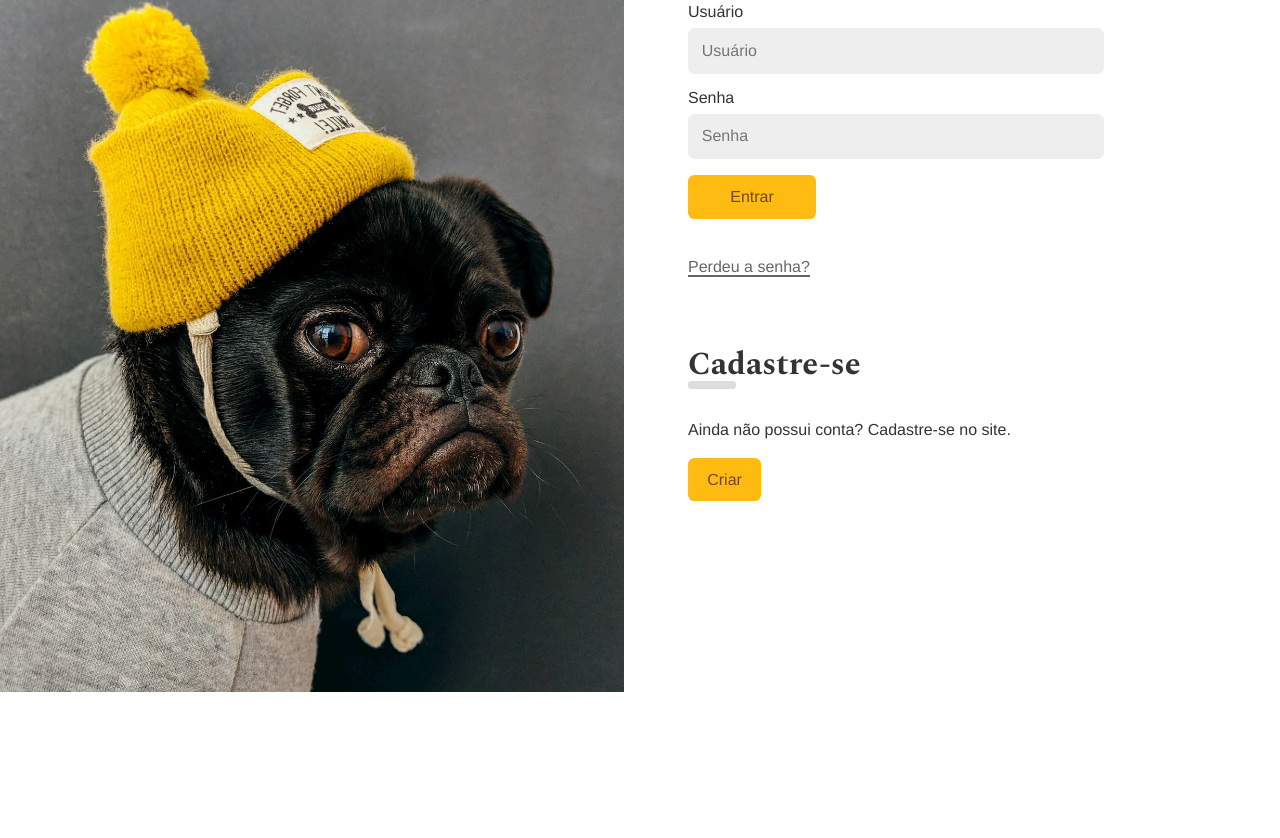
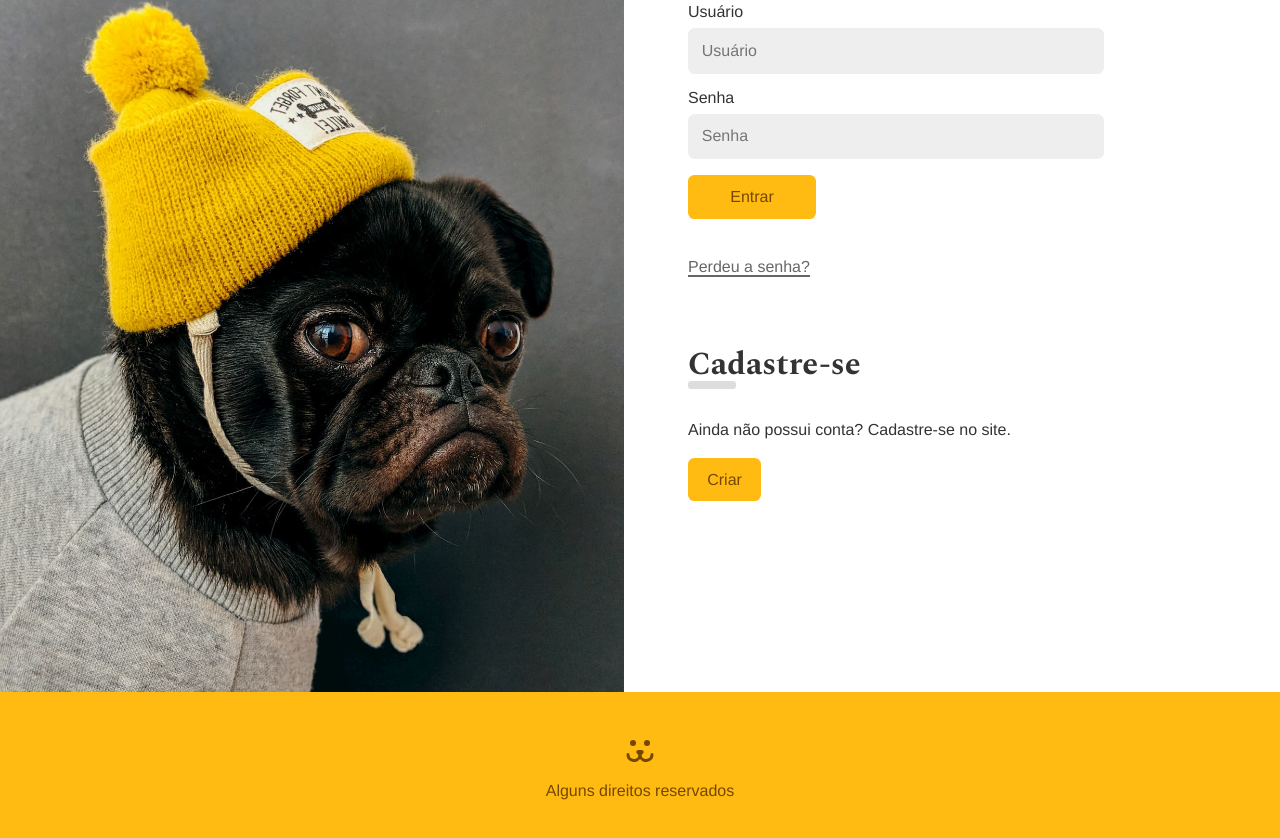
Before and after one commit to thiagoleet/dogs-origamid-react, a React (Vite) app: page /login in a window 1280 px wide. Shown: the part 172-1010 px from the top of the page. Before the commit the page ends 864 px from the top, so only its background shows below. Built offline with nearby package versions, Linux system fonts and the light colour scheme.

Commit message:
Footer Component

```diff
--- a/src/App.css
+++ b/src/App.css
@@ -69,3 +69,13 @@
     transform: initial;
   }
 }
+
+.App {
+  display: flex;
+  flex-direction: column;
+  min-height: calc(100vh - 10rem);
+}
+
+.AppBody {
+  flex: 1;
+}
--- a/src/App.jsx
+++ b/src/App.jsx
@@ -18,10 +18,11 @@
 
 const App = () => {
   return (
-    <>
+    <div className="App">
       <BrowserRouter>
         <UserStorage>
           <Header />
+          <main className="AppBody">
             <Routes>
               <Route path="/" element={<Home />} />
               <Route path="/login/*" element={<Login />} />
@@ -37,10 +38,11 @@
               <Route path="/perfil/:user" element={<UserProfile />} />
               <Route path="*" element={<NotFound />} />
             </Routes>
+          </main>
           <Footer />
         </UserStorage>
       </BrowserRouter>
-    </>
+    </div>
   );
 };
 
--- a/src/components/Footer/Footer.jsx
+++ b/src/components/Footer/Footer.jsx
@@ -1,8 +1,14 @@
 import React from "react";
 import styles from "./Footer.module.css";
+import DogsFooterSvg from "../../assets/dogs-footer.svg?react";
 
 const Footer = () => {
-  return <footer className={styles.footer}></footer>;
+  return (
+    <footer className={styles.footer}>
+      <DogsFooterSvg />
+      <p>Alguns direitos reservados</p>
+    </footer>
+  );
 };
 
 export default Footer;
--- a/src/components/Footer/Footer.module.css
+++ b/src/components/Footer/Footer.module.css
@@ -0,0 +1,11 @@
+.footer {
+  background: #fb1;
+  padding: 3rem 1rem 0 1rem;
+  height: 10rem;
+  text-align: center;
+  color: #764701;
+}
+
+.footer p {
+  margin-top: 1rem;
+}
```
Lines whose indentation alone changed are shown as unchanged.
